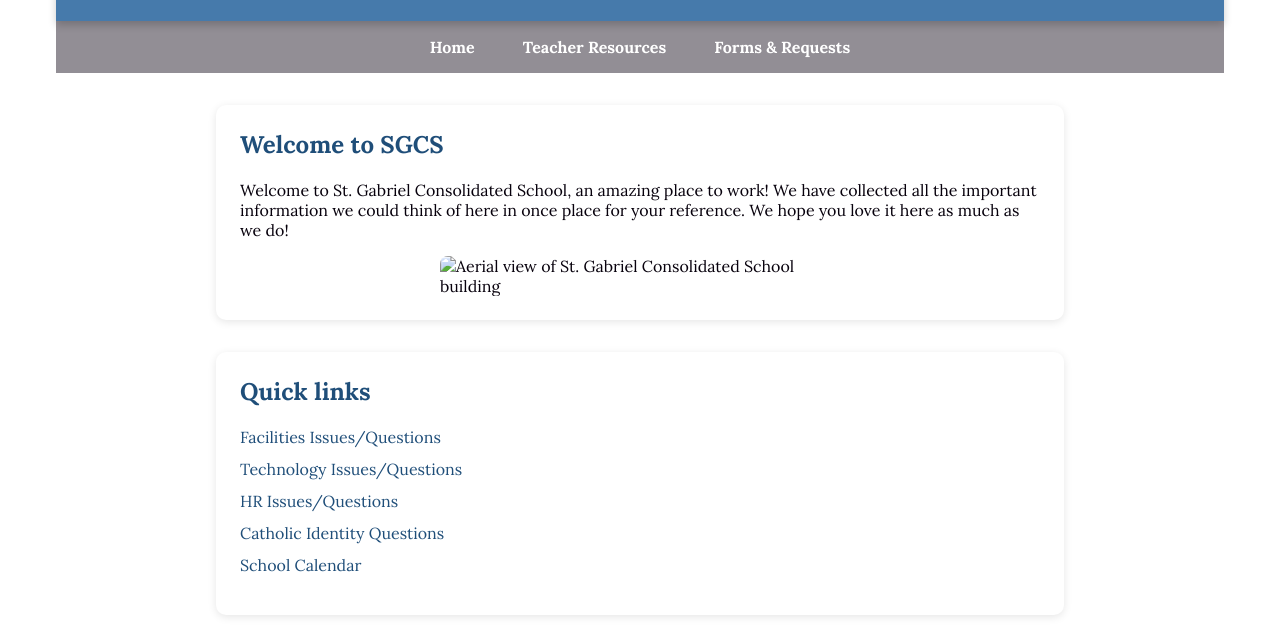
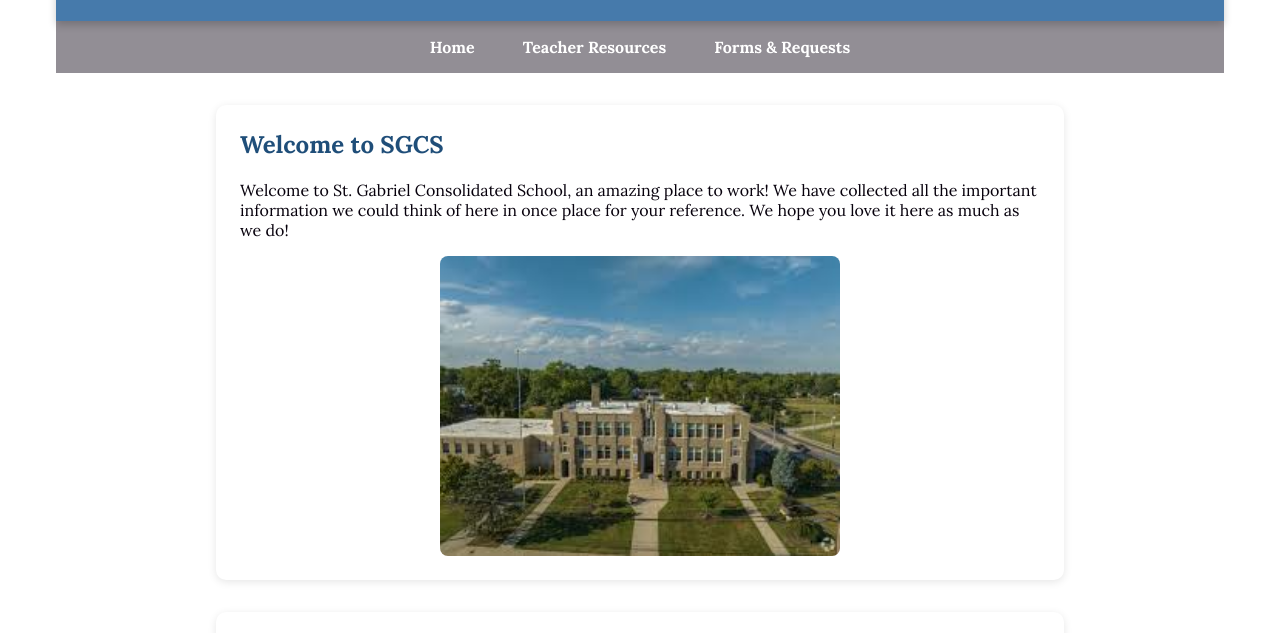
Before and after one commit to jenklenke-cpu/staff-resources-site, a plain HTML site: page index.html in a window 1280 px wide. Shown: the part 152-785 px from the top of the page. Drawn offline with Linux system fonts and the light colour scheme.

Commit message:
Fix image source filename in index.html

```diff
--- a/index.html
+++ b/index.html
@@ -49,7 +49,7 @@
           we do!
         </p>
         <img
-          src="SGCS-school-arial.jpg"
+          src="SGCS school arial.jpg"
           alt="Aerial view of St. Gabriel Consolidated School building"
           width="400"
         />
```
